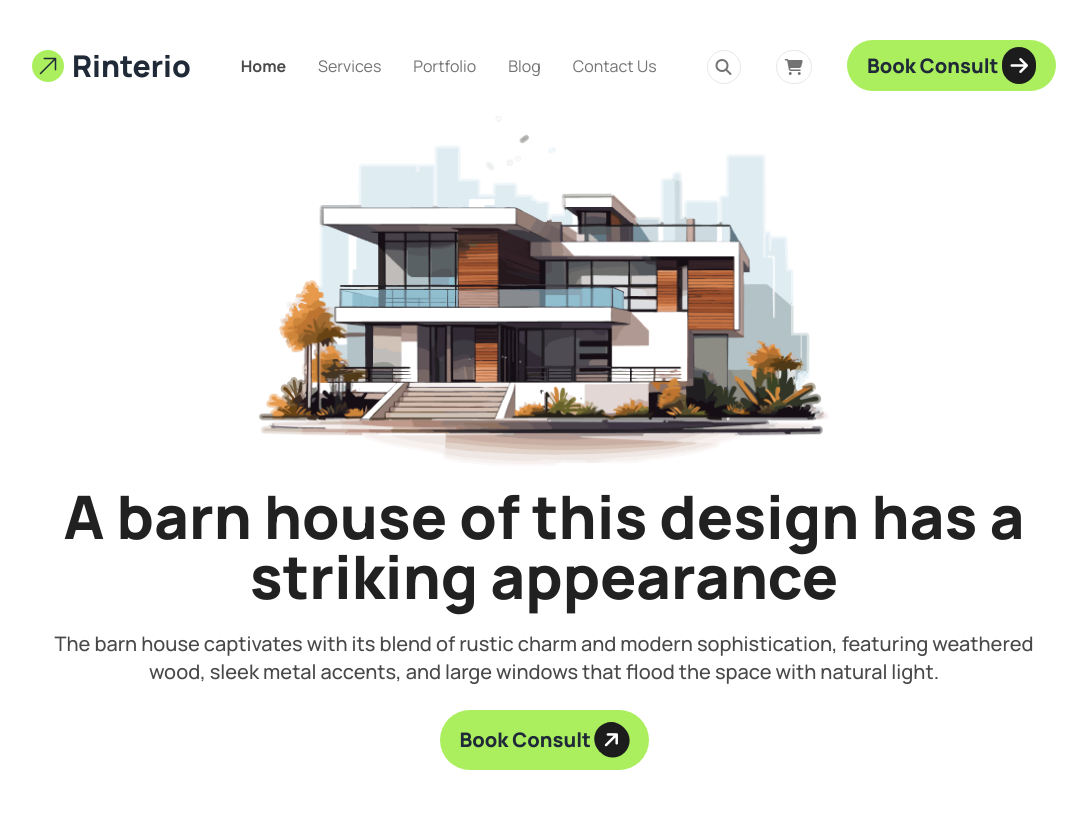
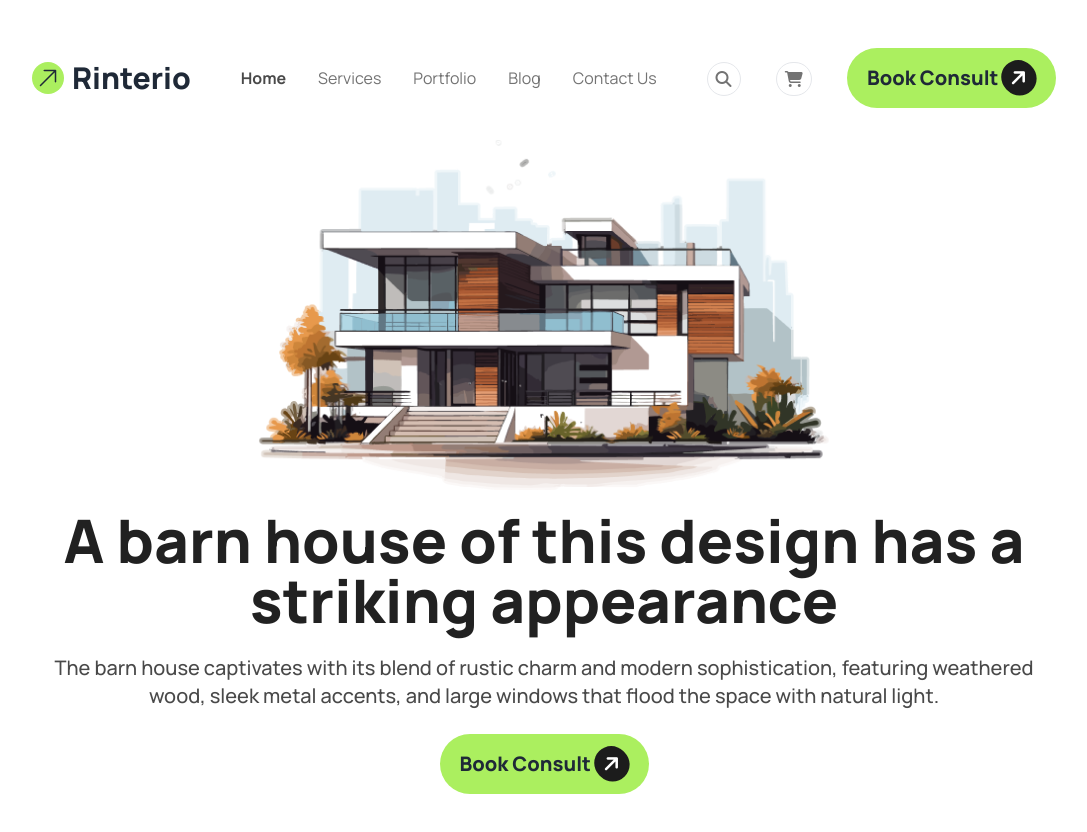
Before and after one commit to SamiulAlam561/Assignment-3, a plain HTML site: page index.html in a window 1280 px wide. Shown: the whole page, without its empty margins (96-1183 px from the left). Drawn offline with nearby package versions, Linux system fonts and the light colour scheme.

Commit message:
made the arrows 45deg anglled

```diff
--- a/index.html
+++ b/index.html
@@ -66,13 +66,13 @@
           <i
             class="fa-solid fa-cart-shopping  p-2 hidden lg:inline bg-white rounded-full border border-1 text-[#737373]"
           ></i>
-          <a
+          <button
             class="bg-[#ABEF5F] px-5 py-3 text-xl font-extrabold rounded-full hidden lg:inline"
             >Book Consult
             <i
-              class="fa-solid fa-arrow-right -rotate-45 bg-[#1C1C1C] text-white p-2 hidden lg:inline rounded-full"
+              class="fa-solid fa-arrow-right bg-[#1C1C1C] text-white p-2 -rotate-45 lg:inline-block hidden rounded-full"
             ></i>
-          </a>
+        </button>
         </div>
       </nav>
 
@@ -96,7 +96,7 @@
           <button class="bg-[#ABEF5F] px-5 py-3 text-xl font-extrabold rounded-full">
             Book Consult
             <i
-              class="fa-solid fa-arrow-right -rotate-45 bg-[#1C1C1C] text-white p-2 rounded-full"
+              class="fa-solid fa-arrow-right lg:inline-block hidden -rotate-45 bg-[#1C1C1C] text-white p-2 rounded-full"
             ></i>
           </button>
         </div>
```
